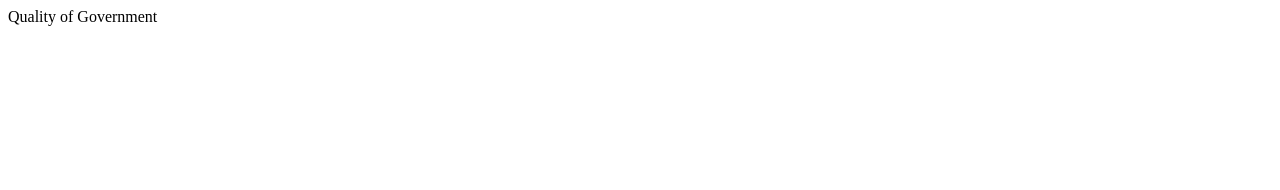
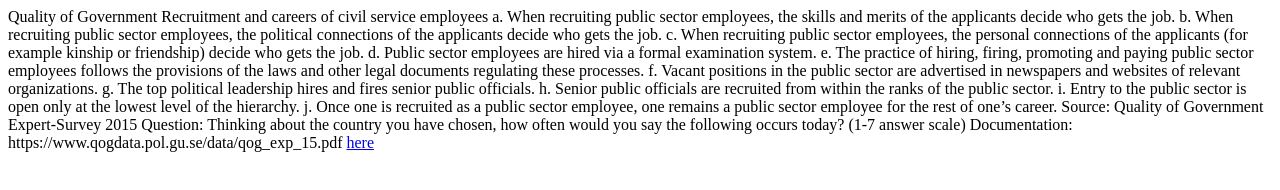
Before and after one commit to weisstanner/pop, a plain HTML site: page index.html in a window 1280 px wide. Drawn offline with Linux system fonts and the light colour scheme.

Commit message:
Update index.html

```diff
--- a/index.html
+++ b/index.html
@@ -4,5 +4,22 @@
    </HEAD>
    <BODY>
       <P>Quality of Government
+         Recruitment and careers of civil service employees
+a.	When recruiting public sector employees, the skills and merits of the applicants decide who gets the job.
+b.	When recruiting public sector employees, the political connections of the applicants decide who gets the job.
+c.	When recruiting public sector employees, the personal connections of the applicants (for example kinship or friendship) decide who gets the job.
+d.	Public sector employees are hired via a formal examination system.
+e.	The practice of hiring, firing, promoting and paying public sector employees follows the provisions of the laws and other legal documents regulating these processes.
+f.	Vacant positions in the public sector are advertised in newspapers and websites of relevant organizations.
+g.	The top political leadership hires and fires senior public officials.
+h.	Senior public officials are recruited from within the ranks of the public sector.
+i.	Entry to the public sector is open only at the lowest level of the hierarchy.
+j.	Once one is recruited as a public sector employee, one remains a public sector employee for the rest of one’s career.
+Source: Quality of Government Expert-Survey 2015
+Question: Thinking about the country you have chosen, how often would you say the following occurs today? (1-7 answer scale)
+Documentation: https://www.qogdata.pol.gu.se/data/qog_exp_15.pdf
+
+         <a href="http://www.yahoo.com">here</a>
+
    </BODY>
 </HTML>
```
